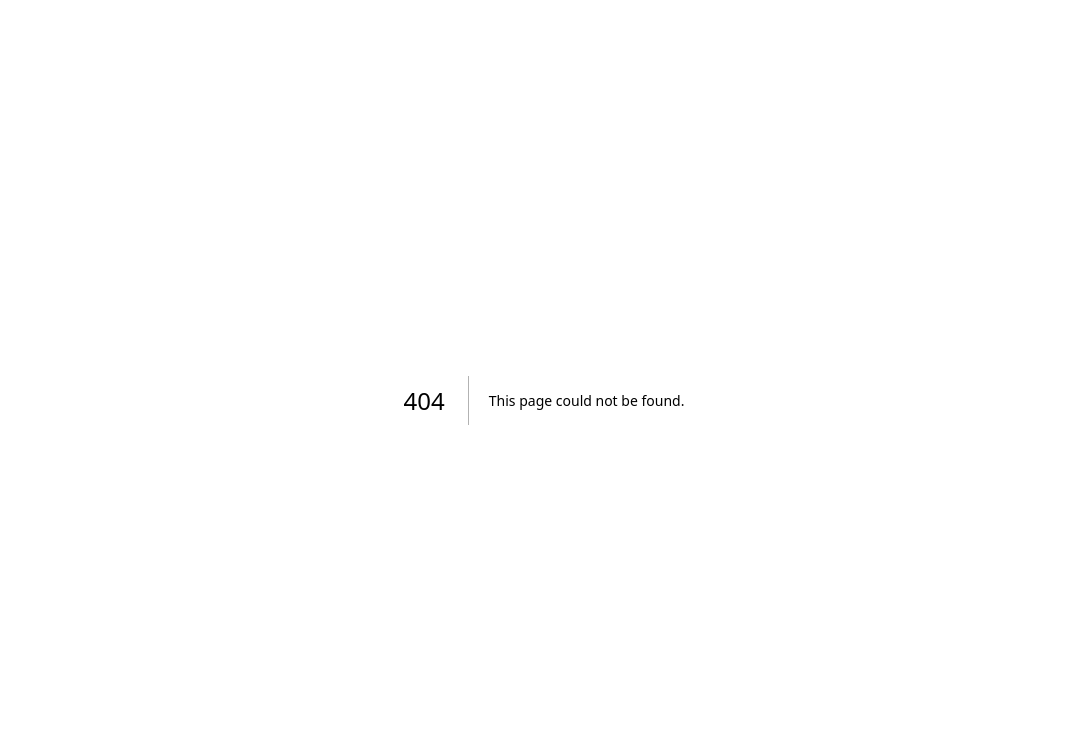
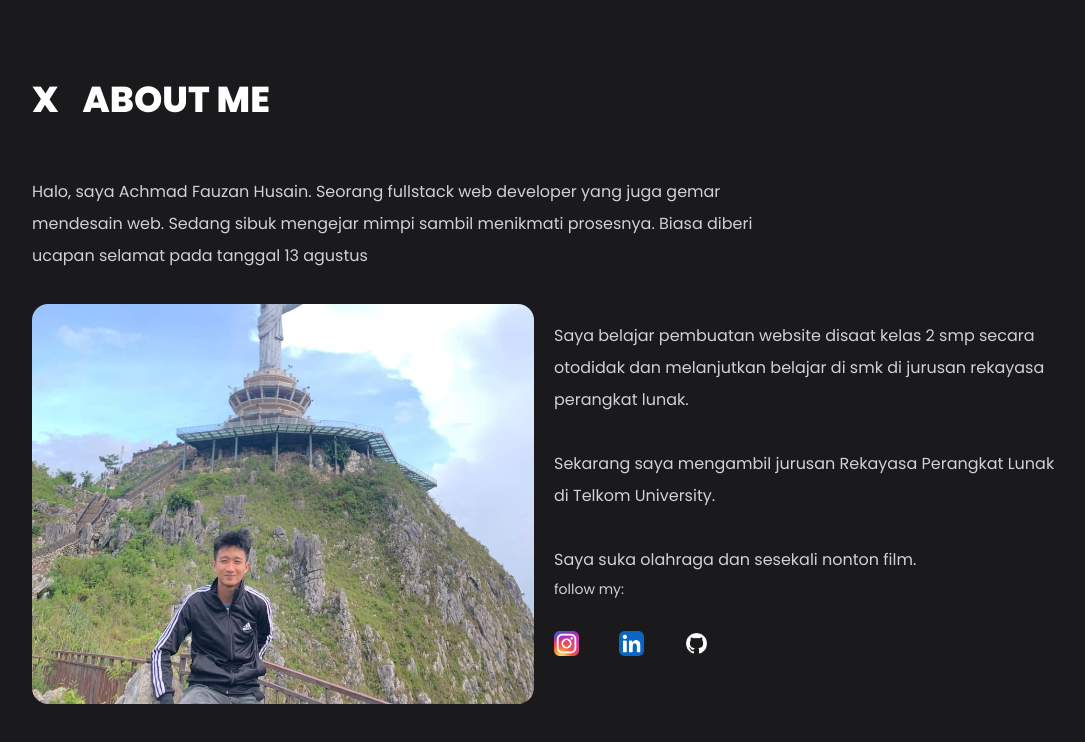
Before and after one commit to FauzanHusain13/portfolio, a Next.js app: page /about in a window 1280 px wide. Before the commit this address had no page. Shown: the top 742 px of the page, without its empty margins (96-1181 px from the left). Built offline with nearby package versions, Linux system fonts and the light colour scheme.

Commit message:
about page

```diff
--- /dev/null
+++ b/pages/about.js
@@ -0,0 +1,56 @@
+import Link from "next/link"
+import Image from "next/image"
+
+const About = () => {
+    return (
+        <div className="pb-10 md:pb-14">
+            <div className="relative w-[90%] sm:w-[90%] lg:w-[80%] mx-auto mt-10 md:mt-20">
+                <div className="flex gap-6">
+                    <Link href="/">
+                        <p className="text-3xl md:text-4xl text-white font-bold">X</p>
+                    </Link>
+                    <h1 className="text-3xl md:text-4xl text-white font-bold">ABOUT ME</h1>
+                </div>
+
+                {/* content */}
+                <div className="mt-10 md:mt-14 text-white/80 text-sm md:text-base">
+                    <p className="md:w-[75%] leading-loose">Halo, saya Achmad Fauzan Husain. Seorang fullstack web developer yang juga gemar mendesain web. Sedang sibuk mengejar mimpi sambil menikmati prosesnya. Biasa diberi ucapan selamat pada tanggal 13 agustus</p>
+
+                    <div className="mt-8 flex flex-col sm:flex-row gap-5">
+                        <Image
+                            src="/about.jpeg"
+                            width={200}
+                            height={0}
+                            className="flex-1 w-full max-h-[400px] rounded-2xl object-cover object-bottom"
+                        />
+
+                        <div className="flex justify-between flex-col flex-1 leading-loose">
+                            <div>
+                                <p className="mt-4">Saya belajar pembuatan website disaat kelas 2 smp secara otodidak dan melanjutkan belajar di smk di jurusan rekayasa perangkat lunak.</p>
+                                <p className="mt-8">Sekarang saya mengambil jurusan Rekayasa Perangkat Lunak di Telkom University. </p>
+                                <p className="mt-8">Saya suka olahraga dan sesekali nonton film.</p>
+                            </div>
+
+                            <div className="mb-12">
+                                <p className="text-sm">follow my:</p>
+                                <div className="flex gap-10 mt-8">
+                                    <Link href="/">
+                                        <Image src="/icon/instagram.png" width={25} height={25} />
+                                    </Link>
+                                    <Link href="/">
+                                        <Image src="/icon/linkedin.png" width={25} height={25} />
+                                    </Link>
+                                    <Link href="/">
+                                        <Image src="/icon/github.png" width={25} height={25} />
+                                    </Link>
+                                </div>
+                            </div>
+                        </div>
+                    </div>
+                </div>
+            </div>
+        </div>
+    )
+}
+
+export default About
--- a/pages/index.js
+++ b/pages/index.js
@@ -35,7 +35,7 @@ export default function Home() {
             <Image src="/icon/whatsapp.png" width={20} height={0} />
             contact me
           </Link>
-          <Link href="/" className='flex items-center gap-2 text-white text-xs md:text-sm bg-[#3D3BF3] hover:bg-[#3835d8] px-5 md:px-6 py-3 rounded-lg transition-all duration-300'>
+          <Link href="/about" className='flex items-center gap-2 text-white text-xs md:text-sm bg-[#3D3BF3] hover:bg-[#3835d8] px-5 md:px-6 py-3 rounded-lg transition-all duration-300'>
             <Image src="/icon/info.png" width={20} height={0} />
             about me
           </Link>
@@ -191,13 +191,13 @@ export default function Home() {
           <p className='text-center text-sm text-white'>follow my:</p>
 
           <div className='flex justify-center gap-12 mt-10'>
-            <Link href="/">
+            <Link href="https://www.instagram.com/_fauzanhusain/">
               <Image src="/icon/instagram.png" width={30} height={0} />
             </Link>
-            <Link href="/">
+            <Link href="https://www.linkedin.com/in/fauzan-husain-182851246/">
               <Image src="/icon/linkedin.png" width={30} height={0} />
             </Link>
-            <Link href="/">
+            <Link href="/=https://github.com/FauzanHusain13">
               <Image src="/icon/github.png" width={30} height={0} />
             </Link>
           </div>
--- a/styles/globals.css
+++ b/styles/globals.css
@@ -2,9 +2,9 @@
 @tailwind components;
 @tailwind utilities;
 
-/* body {
+body {
     background-color: #1A1A1D;
-} */
+}
 
 #particles canvas {
     z-index: -1;
```
Also changed, not shown: public/about.jpeg (added).
